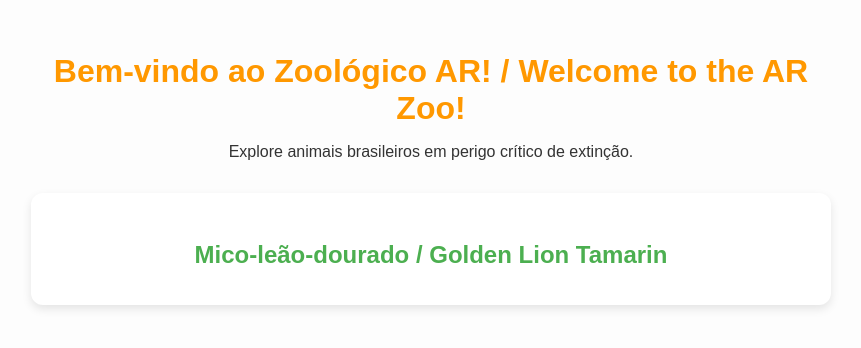
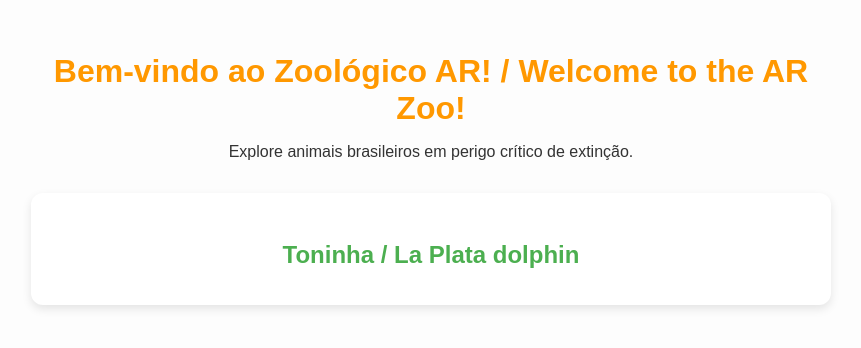
Before and after one commit to gildhelm/AR-Zoo-Exhibit, a React (Vite) app: page / in a window 1280 px wide. Shown: the top 348 px of the page, without its empty margins (209-1070 px from the left). Built offline with nearby package versions, Linux system fonts and the light colour scheme.

Commit message:
Update AnimalViewer.js

```diff
--- a/src/components/AnimalViewer.js
+++ b/src/components/AnimalViewer.js
@@ -3,10 +3,10 @@ import React from 'react';
 function AnimalViewer() {
   return (
     <div className="animal-viewer">
-      <h2>Mico-leão-dourado / Golden Lion Tamarin</h2>
+      <h2>Toninha / La Plata dolphin</h2>
       <model-viewer
-        src="/models/golden-lion-tamarin.glb"
-        alt="Modelo 3D do Mico-leão-dourado"
+        src="/models/dolphin.glb"
+        alt="Modelo 3D da toninha"
         ar
         ar-modes="scene-viewer webxr quick-look"
         environment-image="neutral"
```
